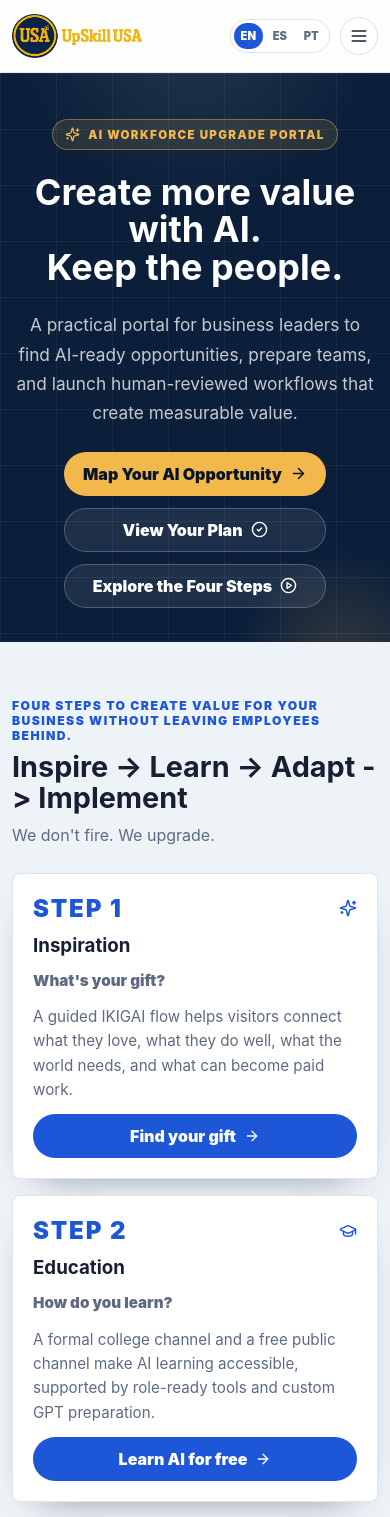
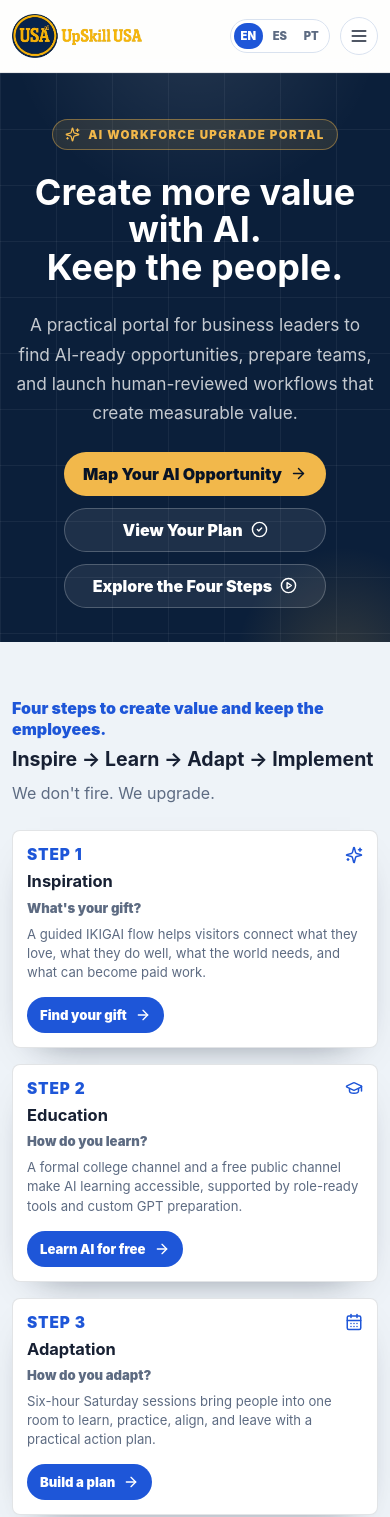
Before and after one commit to Nandobr/upskillusa_portal, a Next.js app: page / in a window 390 px wide. Shown: the top 1517 px of the page. Built offline with nearby package versions, Linux system fonts and the light colour scheme.

Commit message:
Refine overview copy and cards

```diff
--- a/src/app/globals.css
+++ b/src/app/globals.css
@@ -377,6 +377,11 @@ button {
   letter-spacing: 0;
 }
 
+.overview-heading h2 {
+  font-size: clamp(2rem, 4.2vw, 3rem);
+  white-space: nowrap;
+}
+
 .section-heading p {
   max-width: 420px;
   margin: 0;
@@ -388,6 +393,15 @@ button {
   margin-top: 10px;
   max-width: none;
   white-space: nowrap;
+}
+
+.overview-title-line {
+  max-width: 760px;
+  color: var(--blue-700);
+  font-size: clamp(1rem, 2vw, 1.2rem);
+  font-weight: 900;
+  letter-spacing: 0;
+  line-height: 1.35;
 }
 
 .pill-label {
@@ -464,8 +478,8 @@ button {
 .framework-card {
   display: grid;
   align-content: space-between;
-  min-height: 280px;
-  padding: 20px;
+  min-height: 230px;
+  padding: 16px;
   transition:
     border-color 160ms ease,
     transform 160ms ease,
@@ -483,9 +497,9 @@ button {
   align-items: center;
   justify-content: space-between;
   color: var(--blue-700);
-  font-size: 1.5rem;
-  font-weight: 900;
-  letter-spacing: 0.08em;
+  font-size: 1.08rem;
+  font-weight: 900;
+  letter-spacing: 0.06em;
   text-transform: uppercase;
 }
 
@@ -498,6 +512,11 @@ button {
   line-height: 1.18;
 }
 
+.framework-card h3 {
+  margin-top: 10px;
+  font-size: 1.12rem;
+}
+
 .framework-card p,
 .card p,
 .demo-panel p,
@@ -507,13 +526,21 @@ button {
 }
 
 .framework-card p {
-  margin: 12px 0;
-  font-size: 0.95rem;
+  margin: 8px 0;
+  font-size: 0.86rem;
+  line-height: 1.5;
 }
 
 .framework-question {
   color: var(--navy-900);
-  font-weight: 900;
+  font-size: 0.9rem;
+  font-weight: 900;
+}
+
+.framework-card .button {
+  min-height: 40px;
+  padding: 9px 14px;
+  font-size: 0.88rem;
 }
 
 .card {
@@ -1584,6 +1611,11 @@ button {
     white-space: normal;
   }
 
+  .overview-heading h2 {
+    font-size: 1.75rem;
+    line-height: 1.12;
+  }
+
   .footer-inner {
     display: grid;
   }
@@ -1640,6 +1672,10 @@ button {
     font-size: 2.25rem;
   }
 
+  .overview-heading h2 {
+    font-size: clamp(1.12rem, 5vw, 1.55rem);
+  }
+
   .hero-actions,
   .button-row {
     display: grid;
@@ -1647,6 +1683,38 @@ button {
 
   .button {
     width: 100%;
+  }
+
+  .framework-card {
+    min-height: auto;
+    padding: 14px;
+  }
+
+  .framework-step {
+    font-size: 0.96rem;
+  }
+
+  .framework-card h3 {
+    margin-top: 8px;
+    font-size: 1.03rem;
+  }
+
+  .framework-card p {
+    margin: 7px 0;
+    font-size: 0.82rem;
+    line-height: 1.45;
+  }
+
+  .framework-card .button-row {
+    display: flex;
+    margin-top: 8px;
+  }
+
+  .framework-card .button {
+    width: auto;
+    min-height: 36px;
+    padding: 8px 12px;
+    font-size: 0.82rem;
   }
 
   .assessment-step-actions {
--- a/src/components/portal-pages.tsx
+++ b/src/components/portal-pages.tsx
@@ -135,7 +135,7 @@ export function OverviewPage() {
         <div className="section-inner">
           <div className="section-heading overview-heading">
             <div>
-              <div className="pill-label">{content.overview.title}</div>
+              <div className="overview-title-line">{content.overview.title}</div>
               <h2>{content.brand.tagline}</h2>
             </div>
             <p className="overview-promise">{content.brand.promise}</p>
--- a/src/lib/content.ts
+++ b/src/lib/content.ts
@@ -147,7 +147,7 @@ export const portalContent: Record<Language, PortalContent> = {
     },
     overview: {
       eyebrow: "AI workforce upgrade portal",
-      title: "Four steps to create value for your Business without leaving employees behind.",
+      title: "Four steps to create value and keep the employees.",
       intro:
         "A practical portal for business leaders to find AI-ready opportunities, prepare teams, and launch human-reviewed workflows that create measurable value.",
       arc: ["Find your gift", "Learn AI for free", "Build a plan", "Implement at business"],
@@ -357,7 +357,7 @@ export const portalContent: Record<Language, PortalContent> = {
     },
     overview: {
       eyebrow: "Portal para actualizar la fuerza laboral con IA",
-      title: "Cuatro pasos para crear valor para tu empresa sin dejar atrás a los empleados.",
+      title: "Cuatro pasos para crear valor sin dejar atrás a los empleados.",
       intro:
         "Un portal práctico para líderes empresariales que necesitan encontrar oportunidades listas para IA, preparar equipos y lanzar flujos revisados por humanos que generen valor medible.",
       arc: ["Encuentra tu don", "Aprende IA gratis", "Crea un plan", "Implementa en la empresa"],
@@ -571,7 +571,7 @@ export const portalContent: Record<Language, PortalContent> = {
     },
     overview: {
       eyebrow: "Portal de atualização da força de trabalho com IA",
-      title: "Quatro passos para criar valor para sua empresa sem deixar os funcionários para trás.",
+      title: "Quatro passos para criar valor sem deixar os funcionários para trás.",
       intro:
         "Um portal prático para líderes empresariais identificarem oportunidades prontas para IA, prepararem equipes e lançarem fluxos revisados por humanos que criam valor mensurável.",
       arc: ["Encontre seu dom", "Aprenda IA de graça", "Crie um plano", "Implemente na empresa"],
```
